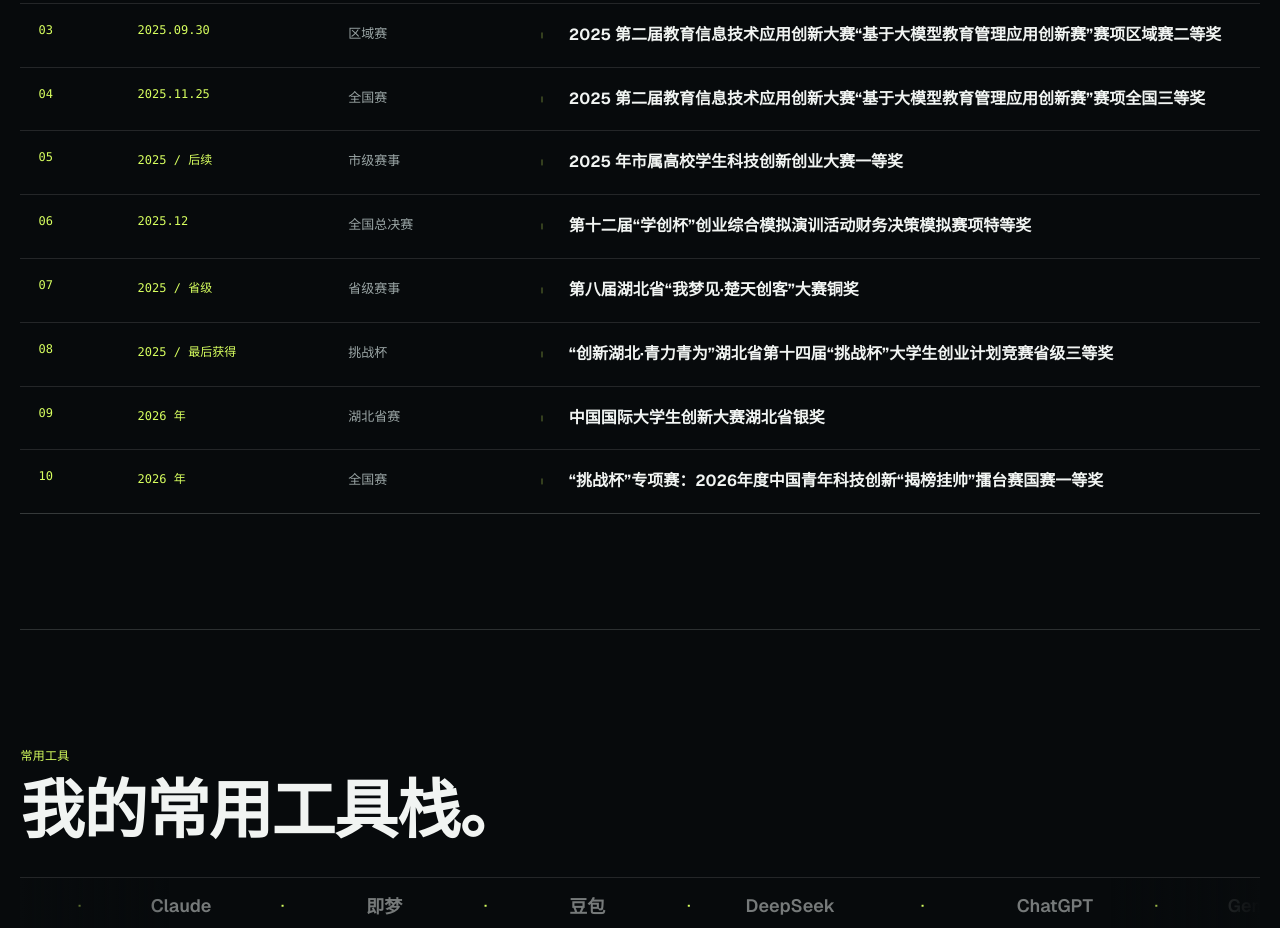
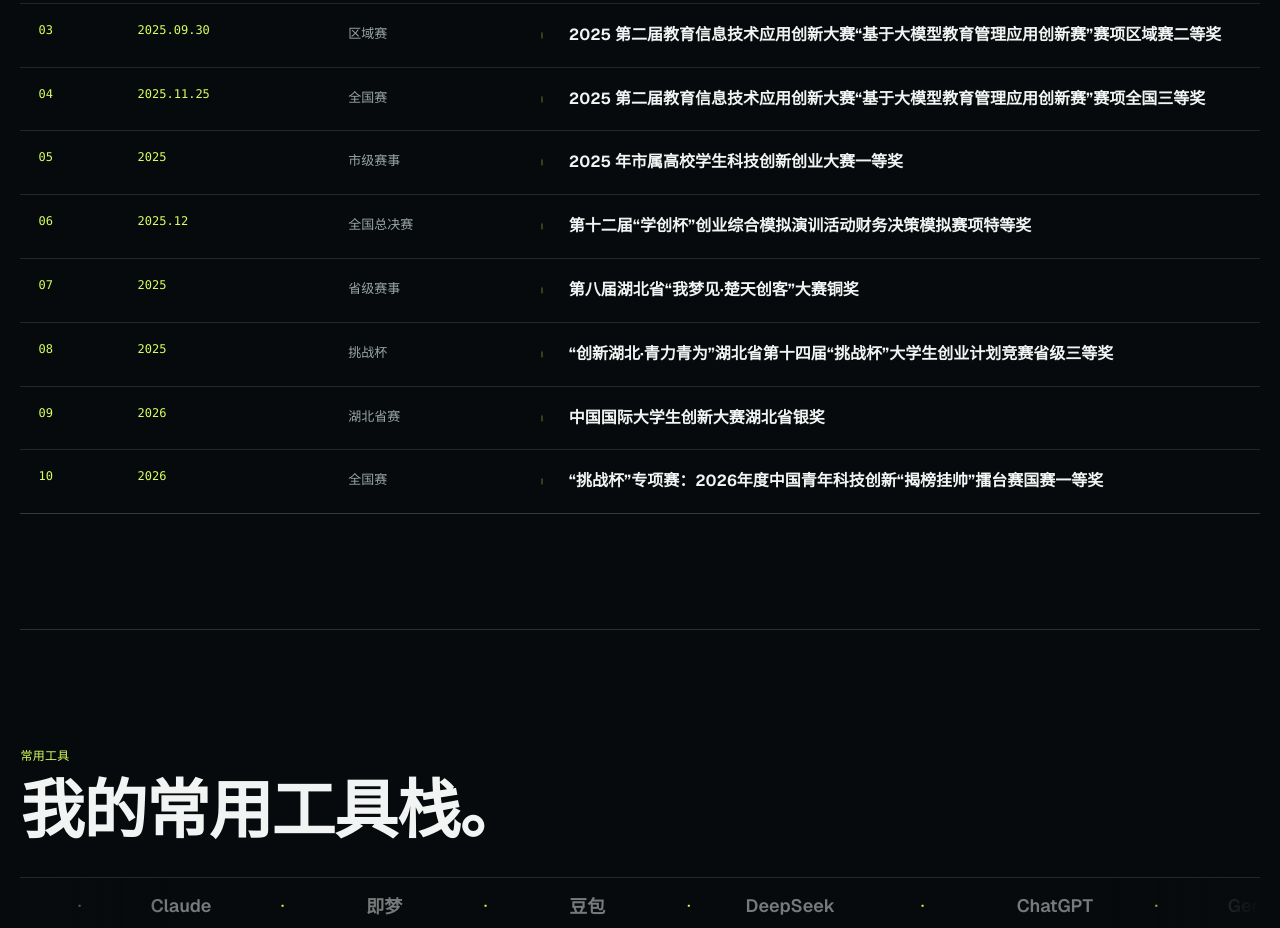
Before and after one commit to mengqiPPT/-, a plain HTML site: page index.html in a window 1280 px wide. Shown: the part 4677-5605 px from the top of the page. Drawn offline with Linux system fonts and the light colour scheme.

```diff
--- a/index.html
+++ b/index.html
@@ -366,7 +366,7 @@
                 </tr>
                 <tr>
                   <td>05</td>
-                  <td>2025 / 后续</td>
+                  <td><time datetime="2025">2025</time></td>
                   <td>市级赛事</td>
                   <td>2025 年市属高校学生科技创新创业大赛一等奖</td>
                 </tr>
@@ -378,25 +378,25 @@
                 </tr>
                 <tr>
                   <td>07</td>
-                  <td>2025 / 省级</td>
+                  <td><time datetime="2025">2025</time></td>
                   <td>省级赛事</td>
                   <td>第八届湖北省“我梦见·楚天创客”大赛铜奖</td>
                 </tr>
                 <tr>
                   <td>08</td>
-                  <td>2025 / 最后获得</td>
+                  <td><time datetime="2025">2025</time></td>
                   <td>挑战杯</td>
                   <td>“创新湖北·青力青为”湖北省第十四届“挑战杯”大学生创业计划竞赛省级三等奖</td>
                 </tr>
                 <tr>
                   <td>09</td>
-                  <td><time datetime="2026">2026 年</time></td>
+                  <td><time datetime="2026">2026</time></td>
                   <td>湖北省赛</td>
                   <td>中国国际大学生创新大赛湖北省银奖</td>
                 </tr>
                 <tr>
                   <td>10</td>
-                  <td><time datetime="2026">2026 年</time></td>
+                  <td><time datetime="2026">2026</time></td>
                   <td>全国赛</td>
                   <td>“挑战杯”专项赛：2026年度中国青年科技创新“揭榜挂帅”擂台赛国赛一等奖</td>
                 </tr>
```
